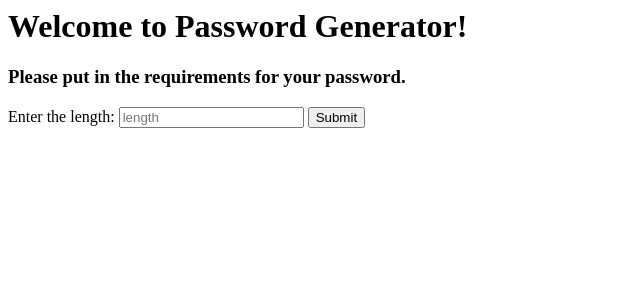
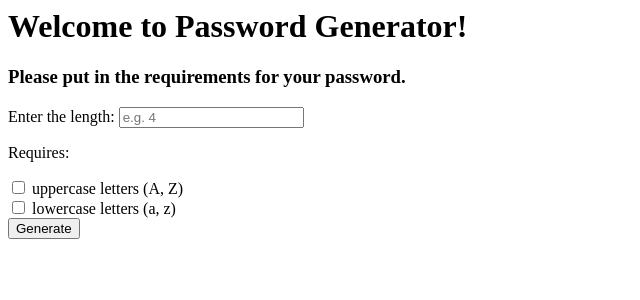
Before and after one commit to jbian92/Password-Generator, a Flask app: page / in a window 1280 px wide. Shown: the top 300 px of the page, without its empty margins (0-640 px from the left). Run offline with Flask 2, Linux system fonts and the light colour scheme.

Commit message:
generates uppercase & lowercase passwords

```diff
--- a/app.py
+++ b/app.py
@@ -17,6 +17,9 @@ def main():
 @app.route('/result', methods = ['POST'])
 def result():
     form = request.form
+    upper = False
+    lower = False
+
     length = form['length']
     length = length.strip() # remove leading & trailing whitespace
 
@@ -24,5 +27,17 @@ def result():
     if not length.isnumeric():
         return "Error: You did not enter a valid length."
 
-    password = functions.generator(int(length))
+    # check if user checked any checkboxes
+    if form.getlist('upper') == ['on']:
+        upper = True
+    if form.getlist('lower') == ['on']:
+        lower = True
+
+    data = {
+        "length": int(length),
+        "upper": upper,
+        "lower": lower
+    }
+
+    password = functions.generator(data)
     return render_template('result.html', password = password)
--- a/templates/main.html
+++ b/templates/main.html
@@ -5,11 +5,26 @@
     <body>
         <h1>Welcome to Password Generator!</h1>
         <h3>Please put in the requirements for your password.</h3>
-        <form method = "POST" action = "/result">
-            <label for = "length">Enter the length: </label>
-            <input type = "text" name = "length" placeholder = "length"/>
+        <form method="POST" action="/result">
+            <label for="length">Enter the length: </label>
+            <input type="text" name="length" placeholder="e.g. 4"/>
 
-            <input type="submit" value="Submit"/>
+            <p>Requires:</p>
+            <div class="form-check">
+                <input class="form-check-input" type="checkbox" name="upper" id="upper">
+                <label class="form-check-label" for="upper">
+                    uppercase letters (A, Z)
+                </label>
+            </div>
+            <div class="form-check">
+                <input class="form-check-input" type="checkbox" name="lower" id="lower">
+                <label class="form-check-label" for="lower">
+                    lowercase letters (a, z)
+                </label>
+            </div>
+
+            <input type="submit" value="Generate">
+
         </form>
     </body>
 </html>
--- a/templates/result.html
+++ b/templates/result.html
@@ -4,5 +4,9 @@
     </head>
     <body>
         Your generated password is: {{password}}
+
+        <form method="GET" action="/main">
+            <input type="submit" value="Generate another password">
+        </form>
     </body>
 </html>
```
Also changed, not shown: functions.py (+28 -5 lines).
